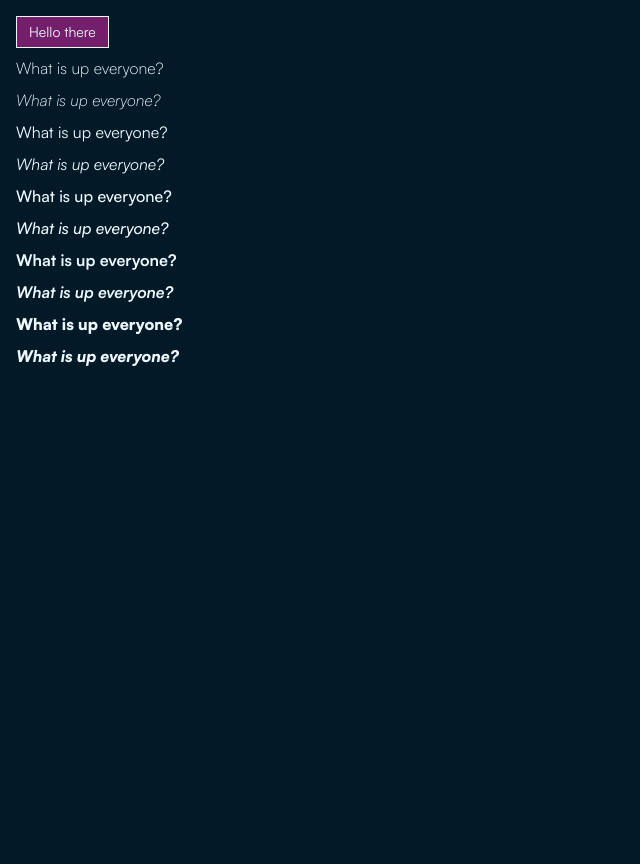
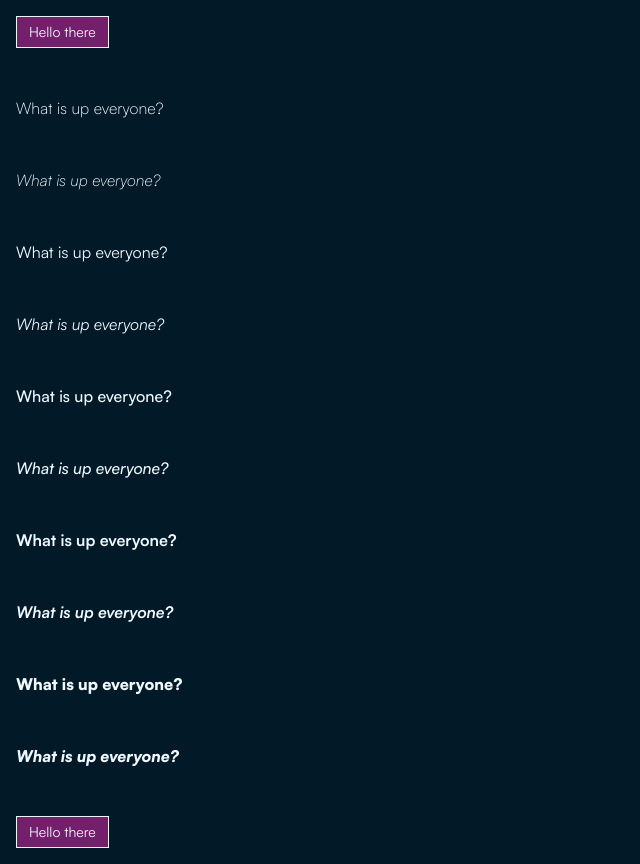
Before and after one commit to The-TechX-Society/website, a Next.js app: page /test in a window 1280 px wide. Shown: the whole page, without its empty margins (0-640 px from the left). Before the commit the page ends 800 px from the top, so only its background shows below. Built offline with nearby package versions, Linux system fonts and the light colour scheme.

Commit message:
[feature] basic motion test

```diff
--- a/app/test/page.tsx
+++ b/app/test/page.tsx
@@ -8,7 +8,7 @@ import { ComponentVariant } from "@/lib/ui/variants";
 
 export default function UITest() {
     return (
-        <div className="p-4 space-y-2">
+        <div className="p-4 space-y-12">
             <Button variant={ComponentVariant.ACCENT}>Hello there</Button>
 
             <p style={{ fontWeight: 300 }}>What is up everyone?</p>
@@ -35,6 +35,8 @@ export default function UITest() {
             <p style={{ fontWeight: 900 }}>
                 <i>What is up everyone?</i>
             </p>
+
+            <Button variant={ComponentVariant.ACCENT}>Hello there</Button>
         </div>
     );
 }
--- a/components/ui/button/button.tsx
+++ b/components/ui/button/button.tsx
@@ -1,10 +1,11 @@
+"use client"
 // builtin
 
 // external
 import { Button as BaseButton } from "@base-ui/react";
+import { motion } from "motion/react";
 import type { ComponentProps } from "react";
 
-// internal
 import "./button.css";
 import type { ComponentVariant, ComponentVariations } from "@/lib/ui/variants";
 
@@ -15,7 +16,17 @@ interface ButtonProps extends ComponentProps<typeof BaseButton>, ComponentVariat
 export function Button({ children, ref, variant, ...props }: ButtonProps) {
 
     return (
-        <BaseButton ref={ref} className={`button ${variant}`} disabled={false} {...props}>
+        <BaseButton
+            ref={ref}
+            className={`button ${variant}`}
+            render={
+                <motion.button
+                    initial={{ y: 10, opacity: 0 }}
+                    whileInView={{ y: 0, opacity: 1 }}
+                />
+            }
+            {...props}
+        >
             {children}
         </BaseButton>
     );
--- a/package.json
+++ b/package.json
@@ -13,6 +13,7 @@
 		"@supabase/ssr": "latest",
 		"@supabase/supabase-js": "latest",
 		"clsx": "^2.1.1",
+		"motion": "^13.0.0",
 		"next": "latest",
 		"react": "^19.0.0",
 		"react-dom": "^19.0.0",
```
Also changed, not shown: 1 other file (tests, documents, lock files or other folders).
